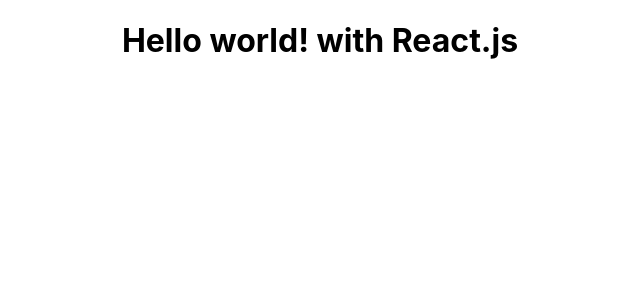
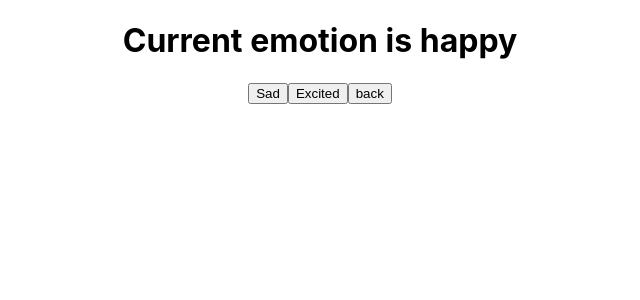
Before and after one commit to mdsjjorge/Learning-React.js, a React (Create React App) app in the folder learning-react/: page / in a window 1280 px wide. Shown: the top 300 px of the page, without its empty margins (320-960 px from the left). Built offline with nearby package versions, Linux system fonts and the light colour scheme.

Commit message:
[app.js + index.js] useState01

```diff
--- a/learning-react/src/App.js
+++ b/learning-react/src/App.js
@@ -1,36 +1,17 @@
-// import logo from './logo.svg';
 import './App.css';
+import {useState} from "react";
 
-// =========== destructuring =============
-    // const [a,b,c] = [
-    //   "tokio",
-    //   "Fortal",
-    //   "Stm"
-    // ];
-    // console.log(b);
-// =======================================
-
-function App({Library}) {
+function App() {
+  const [emotion, setEmotion] = useState("happy");
+  // emotion é nossa State variável
+  // setEmotion é a função que usaremos para atualizar o State
   return (
     <div className='App'>
-      <h1>Hello world! with {Library}</h1>
+      <h1>Current emotion is {emotion}</h1>
+      <button onClick={() => {setEmotion("Sad")}}>Sad</button>
+      <button onClick={() => {setEmotion("Excited")}}>Excited</button>
+      <button onClick={() => {setEmotion("happy")}}>back</button>
     </div>
-    // <div className="App">
-    //   <header className="App-header">
-    //     <img src={logo} className="App-logo" alt="logo" />
-    //     <p>
-    //       Edit <code>src/App.js</code> and save to reload.
-    //     </p>
-    //     <a
-    //       className="App-link"
-    //       href="https://reactjs.org"
-    //       target="_blank"
-    //       rel="noopener noreferrer"
-    //     >
-    //       Learn React
-    //     </a>
-    //   </header>
-    // </div>
   );
 }
 
--- a/learning-react/src/index.js
+++ b/learning-react/src/index.js
@@ -7,7 +7,7 @@
 const root = ReactDOM.createRoot(document.getElementById('root'));
 root.render(
   <React.StrictMode>
-    <App Library="React.js" />
+    <App />
   </React.StrictMode>
 );
 
```
